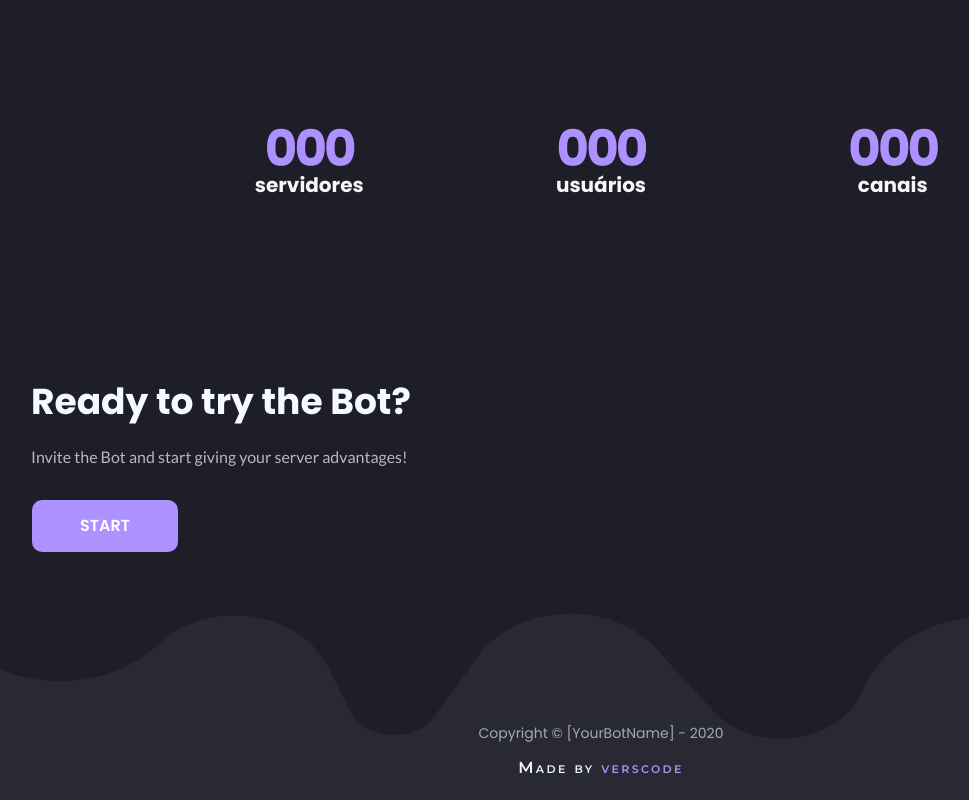
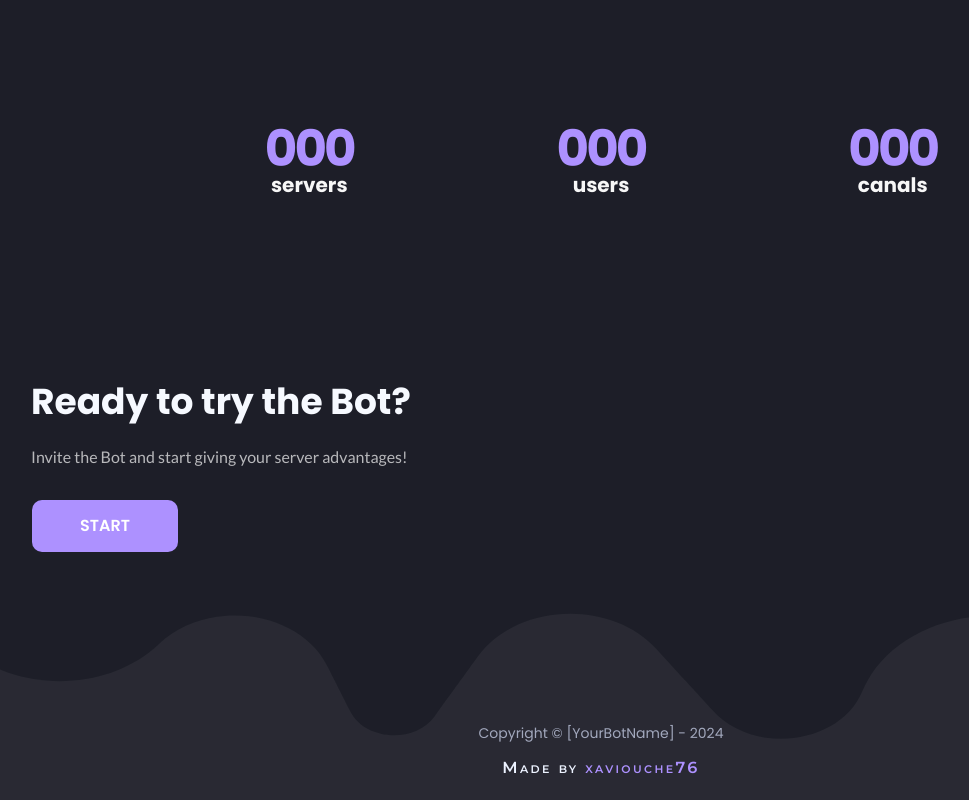
Before and after one commit to xaviouche76/Bot-Discord-Site, a plain HTML site: page index.html in a window 1280 px wide. Shown: the part 1607-2407 px from the top of the page, without its empty margins (39-1008 px from the left). Drawn offline with nearby package versions, Linux system fonts and the light colour scheme.

Commit message:
Update index.html
add traduction

```diff
--- a/index.html
+++ b/index.html
@@ -84,19 +84,19 @@
         <div class="card statistic" style="width: 18rem;">
             <div class="card-body">
                 <p class="card-title" style="font-size: 50px !important;line-height: 15px !important;letter-spacing: -0.06em !important;font-weight: bold !important;">000</h1>
-                <p style="font-weight: bold !important;font-size: 20px !important;">servidores</p>
+                <p style="font-weight: bold !important;font-size: 20px !important;">servers</p>
             </div>
         </div>
         <div class="card statistic" style="width: 18rem;">
             <div class="card-body">
                 <p class="card-title" style="font-size: 50px !important;line-height: 15px !important;letter-spacing: -0.06em !important;font-weight: bold !important;">000</h1>
-                <p style="font-weight: bold !important;font-size: 20px !important;">usuários</p>
+                <p style="font-weight: bold !important;font-size: 20px !important;">users</p>
             </div>
         </div>
         <div class="card statistic" style="width: 18rem;">
             <div class="card-body">
                 <p class="card-title" style="font-size: 50px !important;line-height: 15px !important;letter-spacing: -0.06em !important;font-weight: bold !important;">000</h1>
-                <p style="font-weight: bold !important;font-size: 20px !important;">canais</p>
+                <p style="font-weight: bold !important;font-size: 20px !important;">canals</p>
             </div>
         </div>
     </div>
@@ -114,9 +114,9 @@
     </div>
     <div class="footer">
         <div class="bot-footer">
-            Copyright © [YourBotName] - 2020
+            Copyright © [YourBotName] - 2024
         </div><br/>
-        <div class="nouridio">Made by <a href="https://github.com/theosanct0s/site-to-bot-discord"> verscode</a></div>
+        <div class="nouridio">Made by <a href="https://github.com/xaviouche76/Bot-Discord-Site"> xaviouche76</a></div>
     </div>
 </div>
 <script src="https://code.jquery.com/jquery-3.3.1.slim.min.js" integrity="sha384-q8i/X+965DzO0rT7abK41JStQIAqVgRVzpbzo5smXKp4YfRvH+8abtTE1Pi6jizo" crossorigin="anonymous"></script>
```
